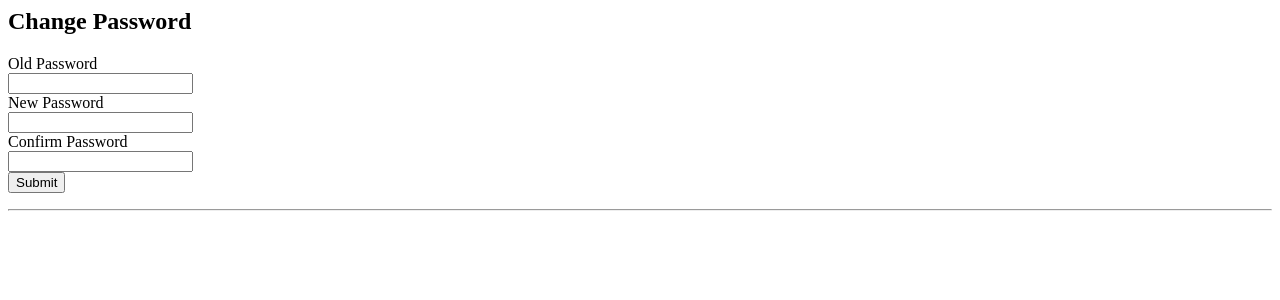
After one commit to malikmmoaz/hotel-management-system, a Django app: page /change_password/ in a window 1280 px wide. The commit adds this page. Shown: the top 300 px of the page. Run offline with Django 4.2, Linux system fonts and the light colour scheme.

Commit message:
change password functionality done

```diff
--- /dev/null
+++ b/hms/hotel/templates/change_password.html
@@ -0,0 +1,33 @@
+<div class="signup-form">
+    <form action="" method="POST" class="form-horizontal">
+        {% csrf_token %}
+        <div class="row">
+            <div class="col-8 offset-4">
+                <h2>Change Password</h2>
+            </div>
+        </div>
+        <div class="form-group row">
+            <label class="col-form-label col-4">Old Password</label>
+            <div class="col-8">
+                {{form.old_password}}
+            </div>
+        </div>
+        <div class="form-group row">
+            <label class="col-form-label col-4"> New Password</label>
+            <div class="col-8">
+                {{form.new_password1}}
+            </div>
+        </div>
+        <div class="form-group row">
+            <label class="col-form-label col-4"> Confirm Password</label>
+            <div class="col-8">
+                {{form.new_password2}}
+            </div>
+        </div>
+
+            <div class="col-8 offset-4">
+                <button type="submit" class="btn btn-primary btn-lg btn-block">Submit</button>
+            </div>
+            {{form.errors}}
+    </form>
+    <hr>
--- a/hms/hotel/templates/home.html
+++ b/hms/hotel/templates/home.html
@@ -8,9 +8,10 @@
 </head>
 <body>
     <div class="">Not a Customer? <a href="{% url 'register' %}">Register here</a></div>
-    <div class="">Login <a href="{% url 'login' %}">Sign in here</a></div>
+    <div class="">Login:<a href="{% url 'login' %}">Sign in here</a></div>
     {% if user.is_authenticated %}
-        <div class="">Logout<a href="{% url 'logout' %}">Logout here</a></div>
+        <div class="">Change Password:<a href="{% url 'change_password' %}">Change Password here</a></div>
+        <div class="">Logout:<a href="{% url 'logout' %}">Logout here</a></div>
     {% endif %}
 </body>
 </html>
--- a/hms/hotel/templates/login.html
+++ b/hms/hotel/templates/login.html
@@ -7,9 +7,9 @@
             </div>
         </div>
         <div class="form-group row">
-            <label class="col-form-label col-4">Email</label>
+            <label class="col-form-label col-4">User Name</label>
             <div class="col-8">
-                <input type="text" class="form-control" name="email" required="required">
+                <input type="text" class="form-control" name="username" required="required">
             </div>
         </div>
 
--- a/hms/hotel/urls.py
+++ b/hms/hotel/urls.py
@@ -7,4 +7,5 @@ urlpatterns = [
     path('register/', views.registerCustomer, name='register'),
     path('login/', views.loginCustomer, name='login'),
     path('logout/', views.logoutCustomer, name='logout'),
+    path('change_password/', views.change_password, name='change_password'),
 ]
--- a/hms/hotel/views.py
+++ b/hms/hotel/views.py
@@ -40,10 +40,9 @@ def registerCustomer(request):
 
 def loginCustomer(request):
     if request.method == 'POST':
-        email = request.POST.get('email')
+        username = request.POST.get('username')
         password = request.POST.get('password')
-        user = authenticate(request, email=email, password=password)
-        print(email, password)
+        user = authenticate(request, username=username, password=password)
         if user is None:
             messages.info(request, 'Email OR password is incorrect')
         else:
@@ -54,3 +53,17 @@ def loginCustomer(request):
 def logoutCustomer(request):
     logout(request)
     return HttpResponseRedirect(reverse('home'))
+
+def change_password(request):
+    if request.method == 'POST':
+        form = Password_Change_Form(request.user, request.POST)
+        if form.is_valid():
+            user = form.save()
+            password = user.password
+            messages.success(request, 'Your password was successfully updated!')
+            return redirect('home')
+        else:
+            messages.info(request, 'Please correct the error below.')
+    else:
+        form = Password_Change_Form(request.user)
+    return render(request, 'change_password.html', {'form': form})
```
Also changed, not shown: hms/db.sqlite3.
